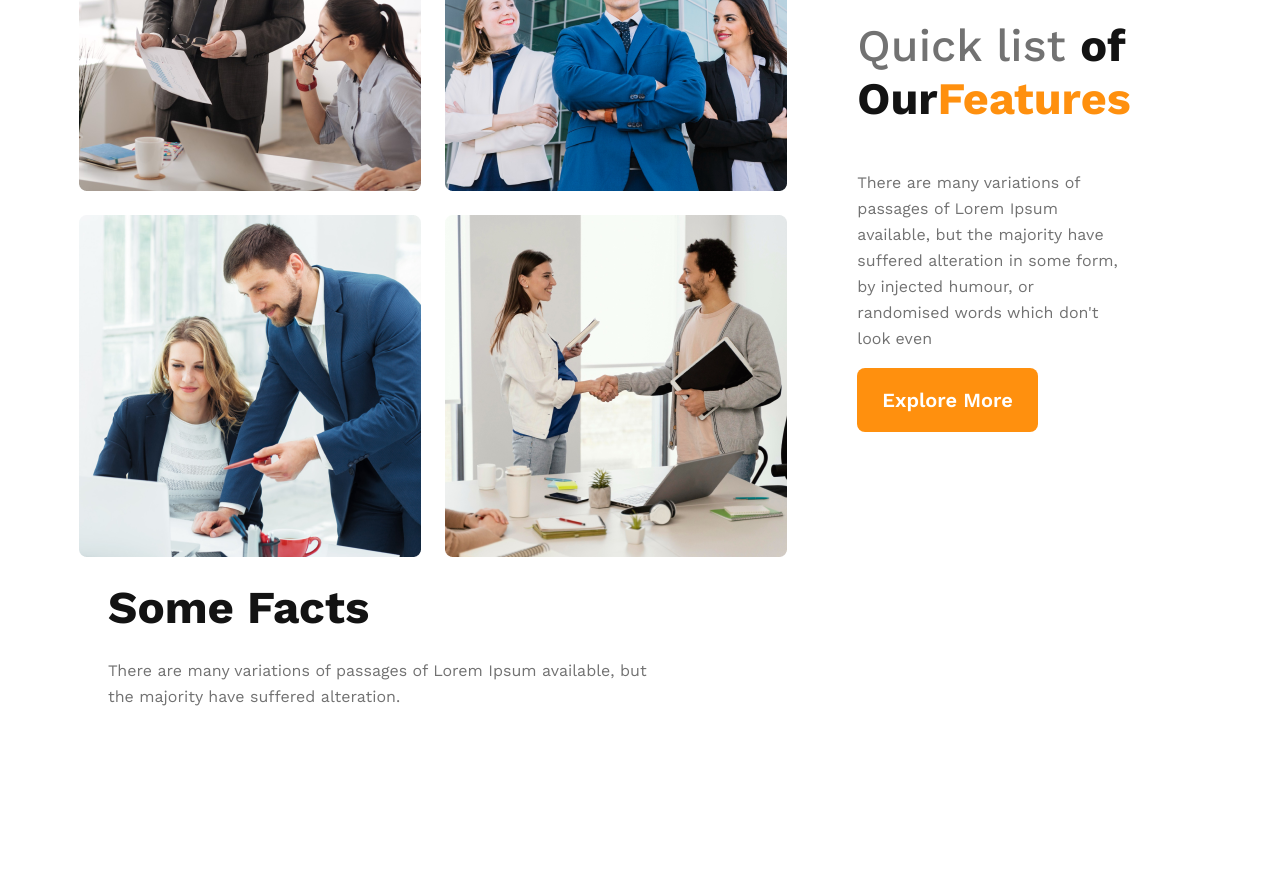
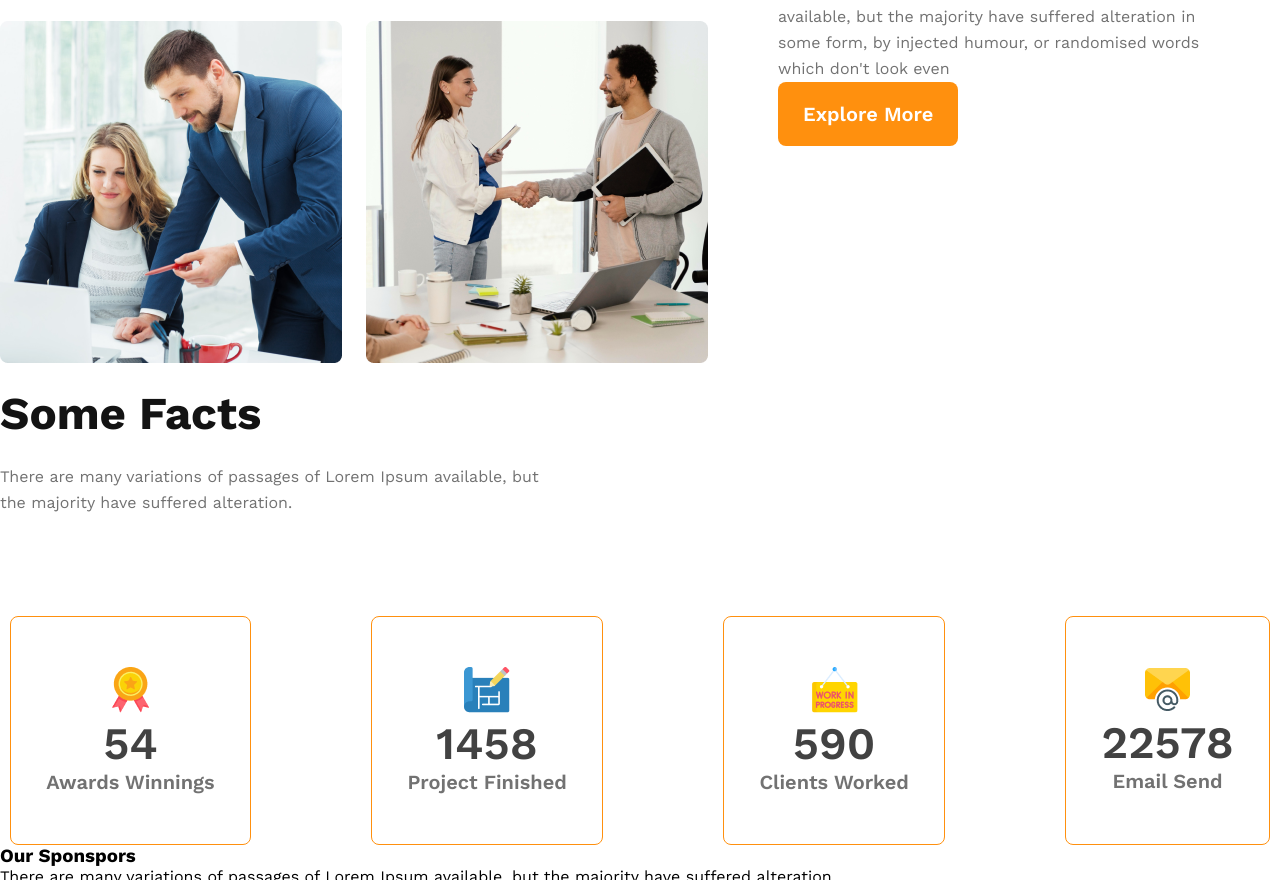
Before and after one commit to SamyaRoy999/g3-architects, a plain HTML site: page index.html in a window 1280 px wide. Shown: the part 1445-2325 px from the top of the page. Before the commit the page ends 2235 px from the top, so only its background shows below. Drawn offline with nearby package versions, Linux system fonts and the light colour scheme.

Commit message:
sponspors content added

```diff
--- a/index.html
+++ b/index.html
@@ -30,9 +30,11 @@
             <img src="./images/banner.png" class="banner-img" alt="">
         </div>
     </header>
-    <main >
-        <!-- Features section -->
-        <section class="teams-container">
+    <main>
+        <!-- teams section -->
+        <section class="teames">
+
+            <div class="teams-container">
                 <div class="teams-img-container">
                     <img class="fast" src="./images/team1.png" alt="">
                     <img src="./images/team2.png" alt="">
@@ -40,14 +42,53 @@
                     <img src="./images/team4.png" alt="">
                 </div>
                 <div class="teams-content">
-                <h3 class="teams-content-title">Quick list <span class="of-Our"> of Our</span><span class="Features">Features</span> </h3>
-                <p  class="teams-content-desc">There are many variations of passages of Lorem Ipsum available, but the majority have suffered alteration in some form, by injected humour, or randomised words which don't look even</p>
+                    <h3 class="teams-content-title">Quick list <span class="of-Our"> of Our</span><span
+                            class="Features">Features</span> </h3>
+                    <p class="teams-content-desc">There are many variations of passages of Lorem Ipsum available, but
+                        the majority have suffered alteration in some form, by injected humour, or randomised words
+                        which don't look even</p>
                     <button class="btn-primary">Explore More</button>
+                </div>
             </div>
         </section>
         <section class="facts-contener">
             <h3 class="facts-title">Some Facts</h3>
-            <p class="facts-desc">There are many variations of passages of Lorem Ipsum available, but the majority have suffered alteration.</p>
+            <p class="facts-desc">There are many variations of passages of Lorem Ipsum available, but the majority have
+                suffered alteration.</p>
+
+            <div class="facts-card">
+                <div class="card">
+                    <img src="./images/icons/ribon.png" alt="">
+                    <h3 class="card-heading">54</h3>
+                    <p class="card-desc">Awards Winnings</p>
+                </div>
+                <div class="card">
+                    <img src="./images/icons/projects.png" alt="">
+                    <h3 class="card-heading">1458</h3>
+                    <p class="card-desc">Project Finished</p>
+                </div>
+                <div class="card">
+                    <img src="./images/icons/customers.png" alt="">
+                    <h3 class="card-heading">590</h3>
+                    <p class="card-desc">Clients Worked</p>
+                </div>
+                <div class="card">
+                    <img src="./images/icons/email.png" alt="">
+                    <h3 class="card-heading">22578</h3>
+                    <p class="card-desc">Email Send</p>
+                </div>
+            </div>
+        </section>
+        <section class="sponspors">
+            <h3 class="sponspors-title">Our Sponspors</h3>
+            <p class="sponspors-desc">There are many variations of passages of Lorem Ipsum available, but the majority have suffered alteration.</p>
+            <div class="sponspors-logo">
+                <div class="logo"><img src="./images/sponsors/spotify.png" alt=""></div>
+                <div class="logo"><img src="./images/sponsors/amazon.png" alt=""></div>
+                <div class="logo"><img src="./images/sponsors/figma.png" alt=""></div>
+                <div class="logo"><img src="./images/sponsors/telerama.png" alt=""></div>
+                <div class="logo"><img src="./images/sponsors/google.png" alt=""></div>
+            </div>
         </section>
     </main>
     <footer>
--- a/style.css
+++ b/style.css
@@ -4,6 +4,8 @@
 /* shared styles */
 * {
     font-family: 'Work Sans', sans-serif;
+    margin: 0;
+    padding: 0;
 }
 
 .btn-primary {
@@ -60,7 +62,7 @@ nav li a {
     max-width: 862px;
     text-align: center;
     margin: 0 auto;
-
+    margin-top: 100px;
 }
 
 .banner-contant .banner-title {
@@ -78,7 +80,7 @@ nav li a {
 }
 
 .banner-img {
-    margin-top: 50px;
+   margin-top: 50px;
     width: 100%;
 }
 
@@ -86,14 +88,14 @@ nav li a {
 main {
     max-width: 1440px;
     margin: 80px 100px;
+    margin: 0 auto;
+
 }
 
-/* feature section styles */
+/* teames section styles */
 .teams-container {
     display: flex;
     align-items: center;
-    max-width: 100%;
-    justify-content: center;
 }
 
 .teams-img-container {
@@ -130,9 +132,7 @@ main {
 }
 
 /* facts-contener */
-.facts-contener {
-    max-width: 542px;
-}
+.facts-contener {}
 
 .facts-title {
     color: #131313;
@@ -142,10 +142,40 @@ main {
 }
 
 .facts-desc {
-    color:#727272;
+    color: #727272;
     font-size: 1rem;
     font-weight: 400;
     line-height: 26px;
+    max-width: 542px;
+}
+
+.facts-card {
+    margin-top: 100px;
+    display: flex;
+    justify-content: space-around;
+    gap: 100px;
+}
+
+.card {
+    text-align: center;
+    padding: 50px 35px;
+    border-radius: 8px;
+    border: 1px solid #FF900E;
+
+}
+
+.card-heading {
+    color: #424242;
+    text-align: center;
+    font-size: 45px;
+    font-weight: 600;
+    margin: 0;
+}
+
+.card-desc {
+    color: #727272;
+    font-size: 20px;
+    font-weight: 600;
 }
 
 /* responsive media queries */
```
Lines whose indentation alone changed are shown as unchanged.
